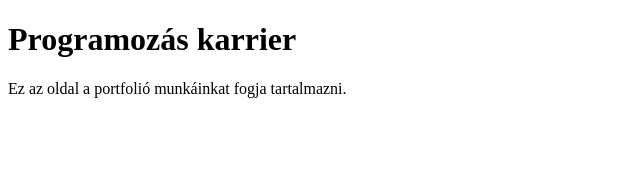
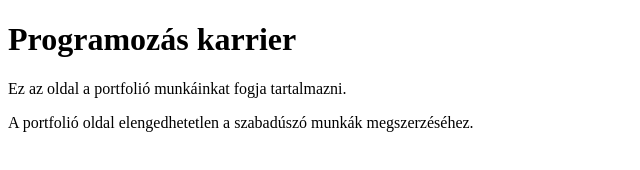
Before and after one commit to jozsefgellen/portfolio-oldal, a plain HTML site: page index.html in a window 1280 px wide. Shown: the whole page, without its empty margins (0-640 px from the left). Drawn offline with Linux system fonts and the light colour scheme.

Commit message:
Új bekezdés

```diff
--- a/index.html
+++ b/index.html
@@ -8,5 +8,8 @@
     <body>
         <h1>Programozás karrier</h1>
         <p>Ez az oldal a portfolió munkáinkat fogja tartalmazni.</p>
+        <p>
+            A portfolió oldal elengedhetetlen a szabadúszó munkák megszerzéséhez.
+        </p>
     </body>
 </html>
```
